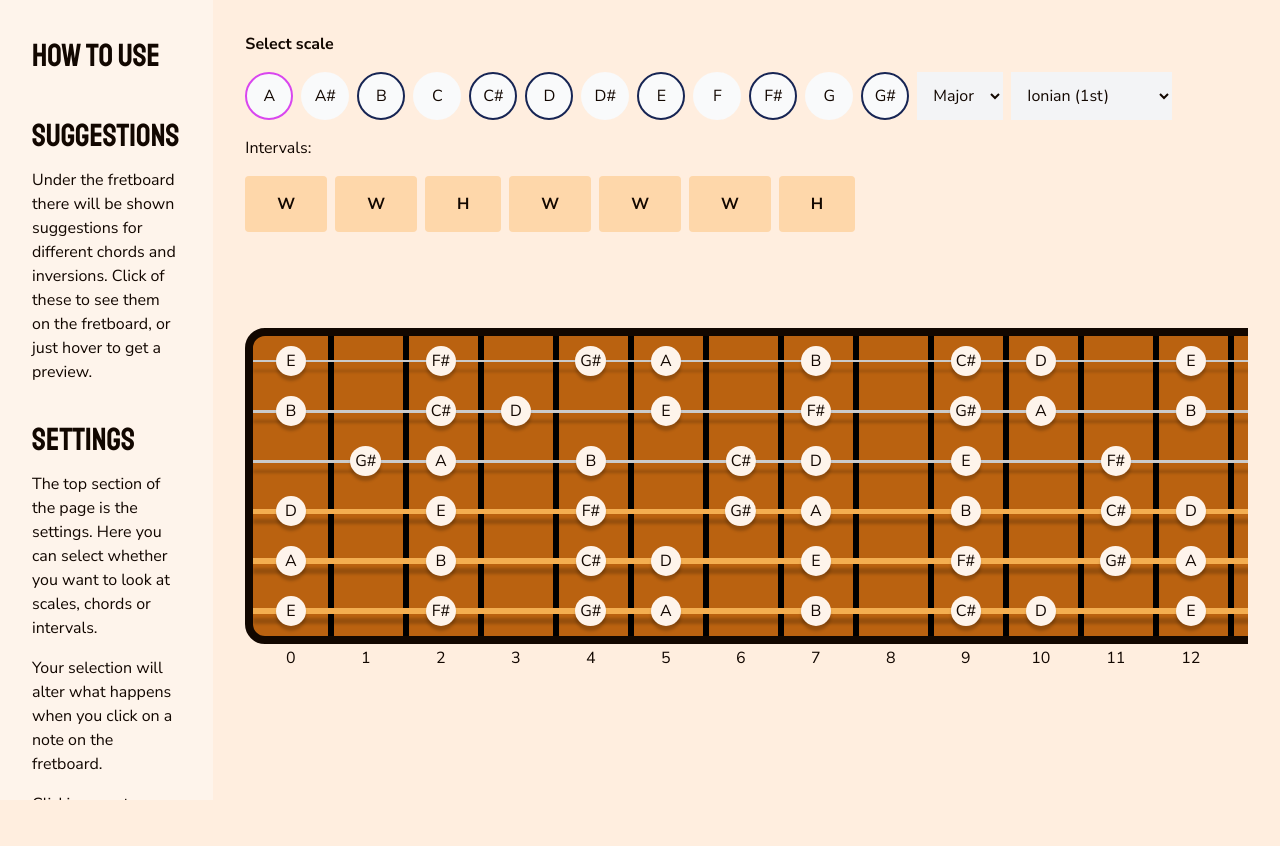
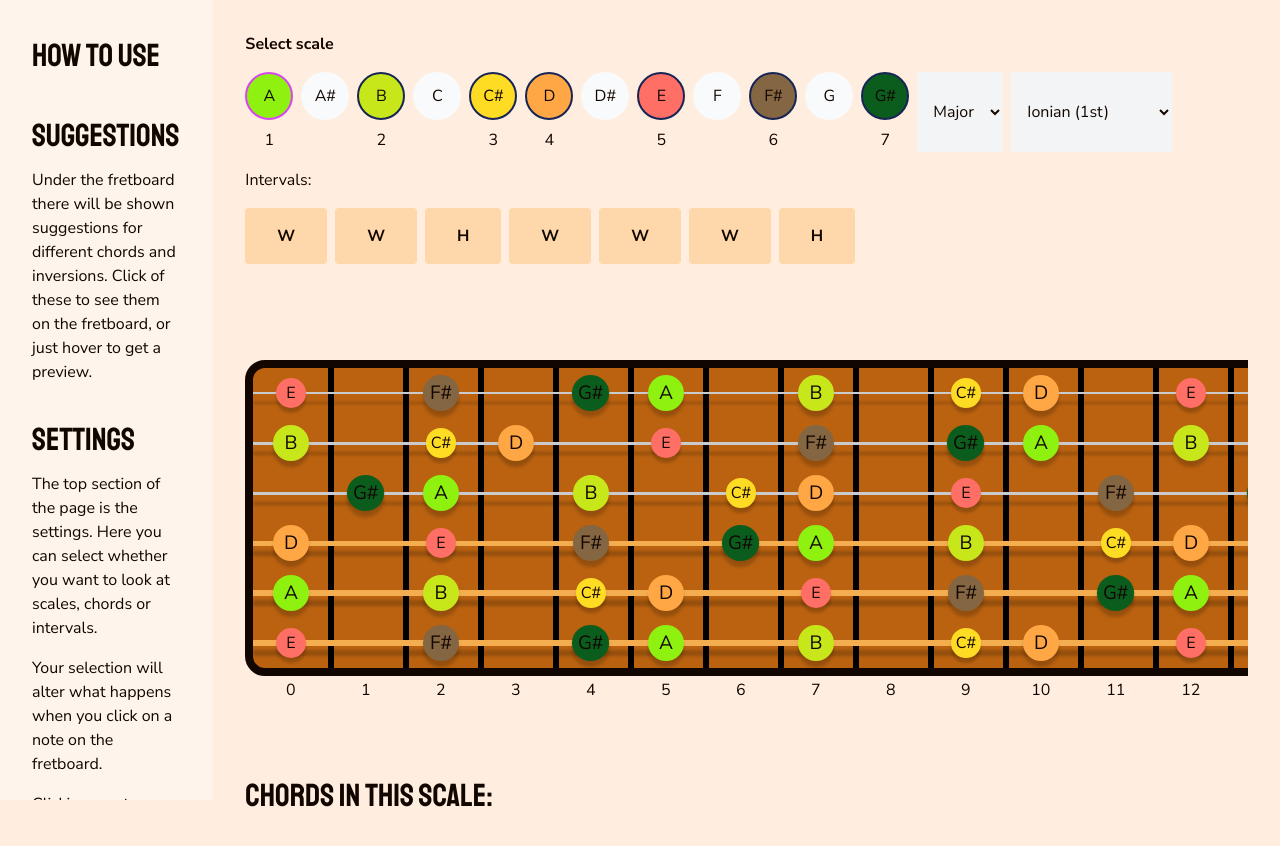
Before and after one commit to ChristianPisani/GuitarApp, a React (Vite) app in the folder GuitarApp/: page /visualizer in a window 1280 px wide. Shown: the top 846 px of the page. Before the commit the page ends 800 px from the top, so only its background shows below. Built offline with nearby package versions, Linux system fonts and the light colour scheme; a web font is replaced by a local one.

Commit message:
Expanded colors . Added scale degrees

```diff
--- a/GuitarApp/src/output.css
+++ b/GuitarApp/src/output.css
@@ -606,6 +606,14 @@ video {
   place-items: center;
 }
 
+.items-center {
+  align-items: center;
+}
+
+.justify-center {
+  justify-content: center;
+}
+
 .gap-2 {
   gap: 0.5rem;
 }
@@ -651,10 +659,6 @@ video {
   background-color: rgb(254 215 170 / var(--tw-bg-opacity));
 }
 
-.p-2 {
-  padding: 0.5rem;
-}
-
 .p-3 {
   padding: 0.75rem;
 }
@@ -663,9 +667,8 @@ video {
   padding: 2rem;
 }
 
-.px-4 {
-  padding-left: 1rem;
-  padding-right: 1rem;
+.p-2 {
+  padding: 0.5rem;
 }
 
 .px-8 {
--- a/GuitarApp/src/routes/fretboard-visualization/FretboardVisualization.tsx
+++ b/GuitarApp/src/routes/fretboard-visualization/FretboardVisualization.tsx
@@ -1,6 +1,11 @@
 import { FretBoard } from "../../ui/Fretboard/Fretboard";
 import "./fretboard-visualization.scss";
-import { chromaticScale, noteIsInScale } from "../../utility/noteFunctions";
+import {
+  chromaticScale,
+  getScaleDegree,
+  noteDegreeClasses,
+  noteIsInScale,
+} from "../../utility/noteFunctions";
 import { useContext, useState } from "react";
 import { FretboardContext } from "../../ui/Fretboard/FretboardContext";
 import { Mode, Note, Scale } from "../../types/musical-terms";
@@ -20,19 +25,27 @@ const Settings = () => {
       <p className={"font-bold mb-0"}>Select scale</p>
 
       <div className={"flex gap-2"}>
-        {chromaticScale.map((note) => (
+        {chromaticScale.map((note) => {
+          const scaleDegree = getScaleDegree(selectedNote, note, selectedScale);
+          const isInScale = noteIsInScale(selectedNote, note, selectedScale);
+
+          return (
+            <div className={"flex flex-col items-center gap-2"}>
               <button
                 onClick={() => setSelectedNote(note)}
                 className={`w-12 h-12 rounded-full bg-gray-50 grid place-items-center ${
-              noteIsInScale(selectedNote, note, selectedScale)
-                ? "border-2 border-blue-950"
-                : ""
-            } ${note === selectedNote ? "border-fuchsia-500" : ""}`}
+                  noteDegreeClasses[scaleDegree]
+                } ${isInScale ? "border-2 border-blue-950 note-color" : ""} ${
+                  note === selectedNote ? "border-fuchsia-500" : ""
+                }`}
               >
                 {note.name}
                 {note.sharp ? "#" : ""}
               </button>
-        ))}
+              {isInScale && <p>{scaleDegree + 1}</p>}
+            </div>
+          );
+        })}
         <select
           onChange={(e) =>
             setSelectedScale(availableScales[Number(e.target.value)])
@@ -126,6 +139,9 @@ export const FretboardVisualization = () => {
           <div className={"main-content"}>
             <FretBoard />
           </div>
+          <div className={"p-8"}>
+            <h2>Chords in this scale:</h2>
+          </div>
         </div>
       </main>
     </FretboardContext.Provider>
--- a/GuitarApp/src/ui/Fretboard/Fretboard.scss
+++ b/GuitarApp/src/ui/Fretboard/Fretboard.scss
@@ -201,30 +201,38 @@
   z-index: -2;
 }
 
-.note.active:not(:where(.third,.fifth))::before {
+.note-color {
+  background-color: var(--color-active);
+}
+
+.active:not(:where(.third,.fifth))::before {
   animation: fade-out ease-in 250ms forwards;
 }
 
-.note.second {
+.first {
+  --color-active: var(--interval-1);
+}
+
+.second {
   --color-active: var(--interval-2);
 }
 
-.note.third {
+.third {
   --color-active: var(--interval-3);
 }
 
-.note.fourth {
+.fourth {
   --color-active: var(--interval-4);
 }
 
-.note.fifth {
+.fifth {
   --color-active: var(--interval-5);
 }
 
-.note.sixth {
+.sixth {
   --color-active: var(--interval-6);
 }
 
-.note.seventh {
+.seventh {
   --color-active: var(--interval-7);
 }
--- a/GuitarApp/src/ui/Fretboard/Fretboard.tsx
+++ b/GuitarApp/src/ui/Fretboard/Fretboard.tsx
@@ -4,22 +4,17 @@ import {
   chromaticScale,
   getNote,
   getScaleChromaticScaleIndexes,
+  getScaleDegree,
   getStringNotes,
-  isScaleInterval,
+  noteDegreeClasses,
 } from "../../utility/noteFunctions";
 import { Mode, Note, Scale } from "../../types/musical-terms";
-import { majorScale } from "../../data/scales";
 
 export const Fret = ({ note }: { note: Note }) => {
   const { selectedNote, setSelectedNote, selectedScale } =
     useContext(FretboardContext);
 
-  const isMajorSecond = isScaleInterval(selectedNote, note, 2);
-  const isMajorThird = isScaleInterval(selectedNote, note, 4);
-  const isMajorFourth = isScaleInterval(selectedNote, note, 5);
-  const isMajorFifth = isScaleInterval(selectedNote, note, 7);
-  const isMajorSixth = isScaleInterval(selectedNote, note, 9);
-  const isMajorSeventh = isScaleInterval(selectedNote, note, 11);
+  const scaleDegree = getScaleDegree(selectedNote, note, selectedScale);
 
   const activeNotes = getScaleChromaticScaleIndexes(
     selectedNote,
@@ -31,12 +26,12 @@ export const Fret = ({ note }: { note: Note }) => {
   return (
     <div className="fret">
       <div
-        className={`note`}
+        className={`note active ${noteDegreeClasses[scaleDegree]}`}
         onClick={() => {
           setSelectedNote?.(note);
         }}
       >
-        {highLighted && `${note?.name}${note.sharp ? "#" : ""}`}
+        {highLighted && `${note.name}${note.sharp ? "#" : ""}`}
       </div>
     </div>
   );
--- a/GuitarApp/src/utility/noteFunctions.ts
+++ b/GuitarApp/src/utility/noteFunctions.ts
@@ -51,6 +51,16 @@ export const chromaticScale: Note[] = [
   },
 ];
 
+export const noteDegreeClasses = [
+  "first",
+  "second",
+  "third",
+  "fourth",
+  "fifth",
+  "sixth",
+  "seventh",
+];
+
 export const getNote = (name: string, sharp: boolean) => {
   return (
     chromaticScale.find((n) => n.name === name && n.sharp === sharp) ??
@@ -58,26 +68,39 @@ export const getNote = (name: string, sharp: boolean) => {
   );
 };
 
+export const chromaticScaleIndexOf = (note: Note) => {
+  const chromaticNote = chromaticScale.find(
+    (n) => n.name === note.name && n.sharp === note.sharp
+  );
+
+  if (!chromaticNote) return -1;
+
+  return chromaticScale.indexOf(chromaticNote);
+};
+
 export const isScaleInterval = (
-  rootNote: Note | undefined,
+  rootNote: Note,
   note: Note,
-  interval: number
+  interval: number,
+  scale: Scale
 ) => {
-  const noteIndex = rootNote ? chromaticScale.indexOf(rootNote) : 0;
+  const scaleIndexes = getScaleChromaticScaleIndexes(rootNote, scale);
 
-  if (noteIndex === -1) return undefined;
+  const noteChromaticScaleIndex = chromaticScaleIndexOf(note);
+  const scaleIndex = scaleIndexes.indexOf(noteChromaticScaleIndex);
 
-  const chromaticScaleNote =
-    chromaticScale[(noteIndex + interval) % chromaticScale.length];
-  const isInterval =
-    note.name === chromaticScaleNote.name &&
-    note.sharp === chromaticScaleNote.sharp;
+  return scaleIndex === interval;
+};
 
-  return isInterval;
+export const getScaleDegree = (rootNote: Note, note: Note, scale: Scale) => {
+  const scaleIndexes = getScaleChromaticScaleIndexes(rootNote, scale);
+
+  console.log({ scaleIndexes });
+  return scaleIndexes.indexOf(chromaticScaleIndexOf(note));
 };
 
 export const getStringNotes = (startingNote: Note, numberOfNotes: number) => {
-  const indexOfStartingNote = chromaticScale.indexOf(startingNote);
+  const indexOfStartingNote = chromaticScaleIndexOf(startingNote);
   const stringNotes = [];
 
   for (let i = 0; i <= numberOfNotes; i++) {
@@ -90,27 +113,27 @@ export const getStringNotes = (startingNote: Note, numberOfNotes: number) => {
 };
 
 export const getScaleChromaticScaleIndexes = (rootNote: Note, scale: Scale) => {
-  const chromaticScaleRootIndex = chromaticScale.indexOf(rootNote);
+  const chromaticScaleRootIndex = chromaticScaleIndexOf(rootNote);
   const indexes: number[] = [chromaticScaleRootIndex];
 
   let intervalIndex = 0;
   for (let i = 0; i < scale.intervals.length; i++) {
-    indexes.push(
-      (intervalIndex + chromaticScaleRootIndex) % chromaticScale.length
-    );
-
     if (scale.intervals[i] === "w") {
       intervalIndex += 2;
     } else {
       intervalIndex += 1;
     }
+
+    indexes.push(
+      (intervalIndex + chromaticScaleRootIndex) % chromaticScale.length
+    );
   }
 
   return indexes;
 };
 
 export const noteIsInScale = (rootNote: Note, note: Note, scale: Scale) => {
-  const chromaticScaleIndex = chromaticScale.indexOf(note);
+  const chromaticScaleIndex = chromaticScaleIndexOf(note);
 
   return getScaleChromaticScaleIndexes(rootNote, scale).includes(
     chromaticScaleIndex
```
Lines whose indentation alone changed are shown as unchanged.
